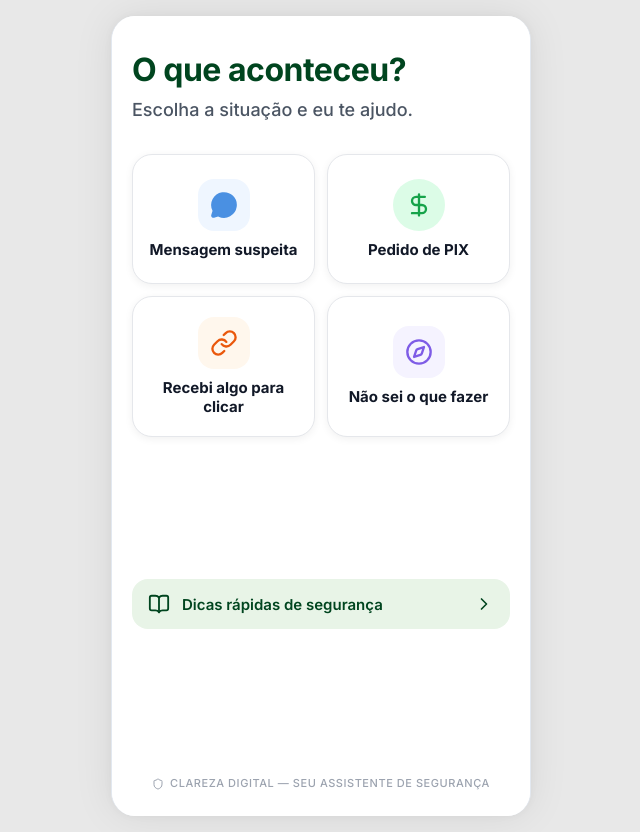
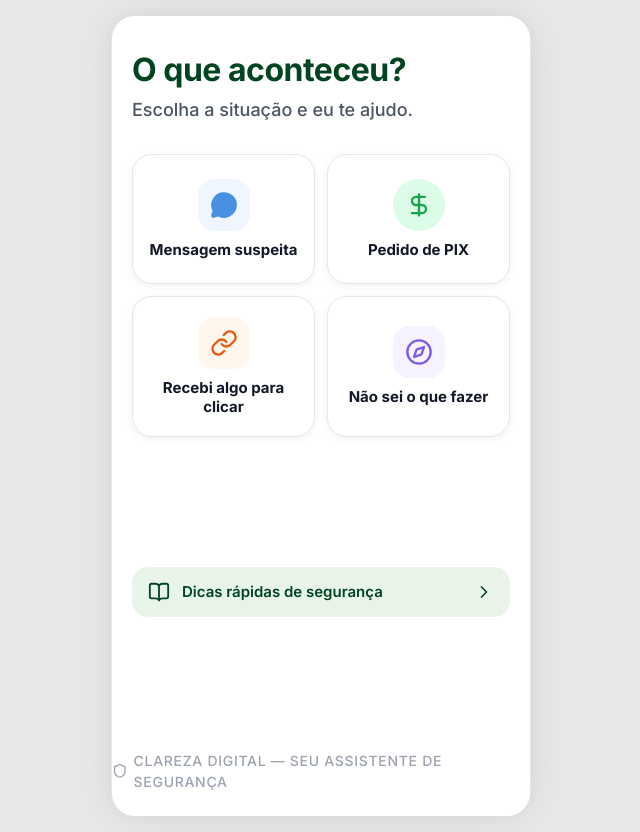
Before and after one commit to ltr-ops/clareza_digital_ihc, a React (Vite) app: page / in a window 1280 px wide. Shown: the whole page, without its empty margins (319-959 px from the left). Built offline with nearby package versions, Linux system fonts and the light colour scheme.

Commit message:
style: aumenta fonte e tamanho do icone no rodape para 14px e 16px respectivamente

```diff
--- a/src/ClarezaDigital.jsx
+++ b/src/ClarezaDigital.jsx
@@ -233,8 +233,8 @@ const ClarezaDigital = () => {
   // Rodapé
   const Rodape = ({ style }) => (
     <footer className="flex items-center justify-center gap-[6px] pb-6" style={{ color: '#9CA3AF', paddingTop: '16px', marginTop: '32px', ...style }}>
-      <Shield size={12} aria-hidden="true" />
-      <span className="font-medium uppercase" style={{ fontSize: '11px', letterSpacing: '0.05em' }}>
+      <Shield size={16} aria-hidden="true" />
+      <span className="font-medium uppercase" style={{ fontSize: '14px', letterSpacing: '0.05em' }}>
         CLAREZA DIGITAL — SEU ASSISTENTE DE SEGURANÇA
       </span>
     </footer>
```
